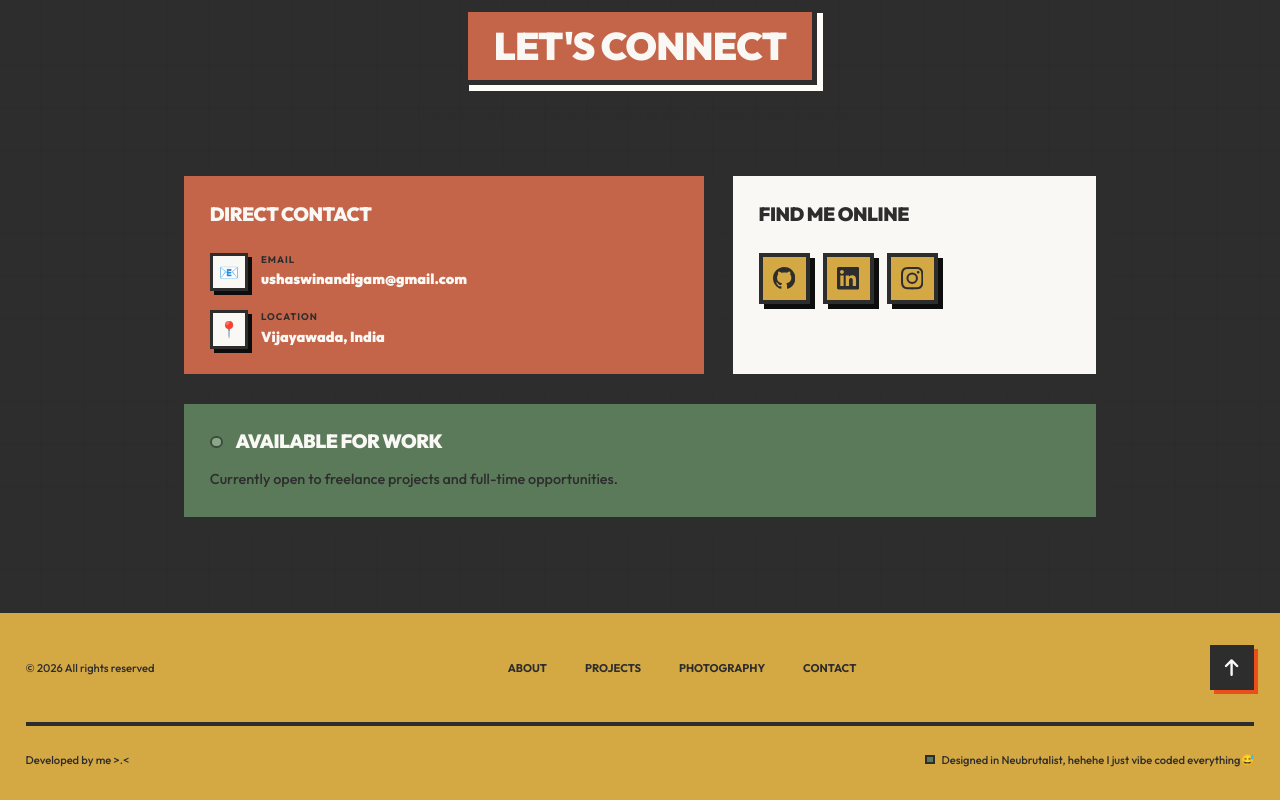
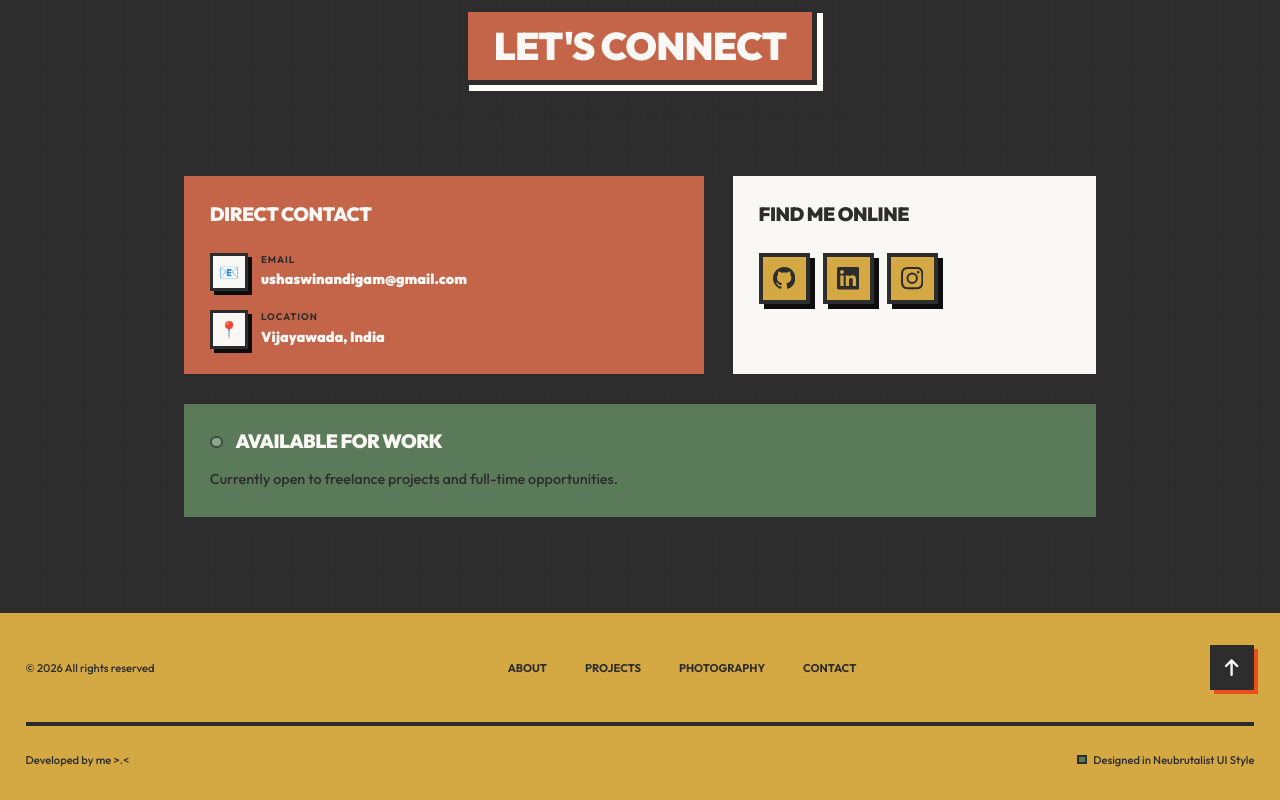
Before and after one commit to ushaswi-nandigam/portfolio, a Next.js app: page / in a window 1280 px wide. Shown: the part 4818-5618 px from the top of the page. Built offline with nearby package versions, Linux system fonts and the light colour scheme; a web font is replaced by a local one.

Commit message:
Update footer description to specify UI style

```diff
--- a/app/components/Contact.tsx
+++ b/app/components/Contact.tsx
@@ -138,7 +138,7 @@ export default function Contact() {
                         </p>
                         <p className="flex items-center gap-2">
                             <span className="w-3 h-3 bg-olive border-2 border-charcoal" />
-                            Designed in Neubrutalist, hehehe I just vibe coded everything😅
+                            Designed in Neubrutalist UI Style
                         </p>
                     </div>
                 </div>
```
